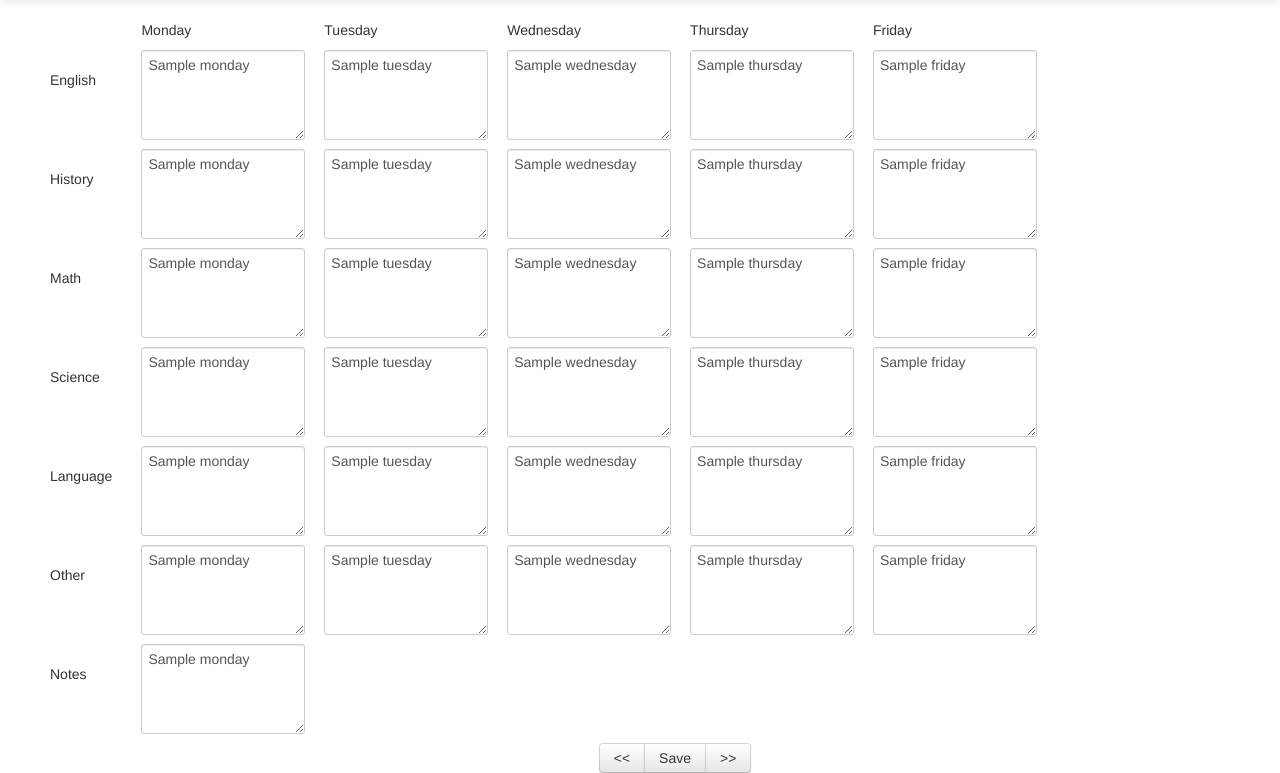
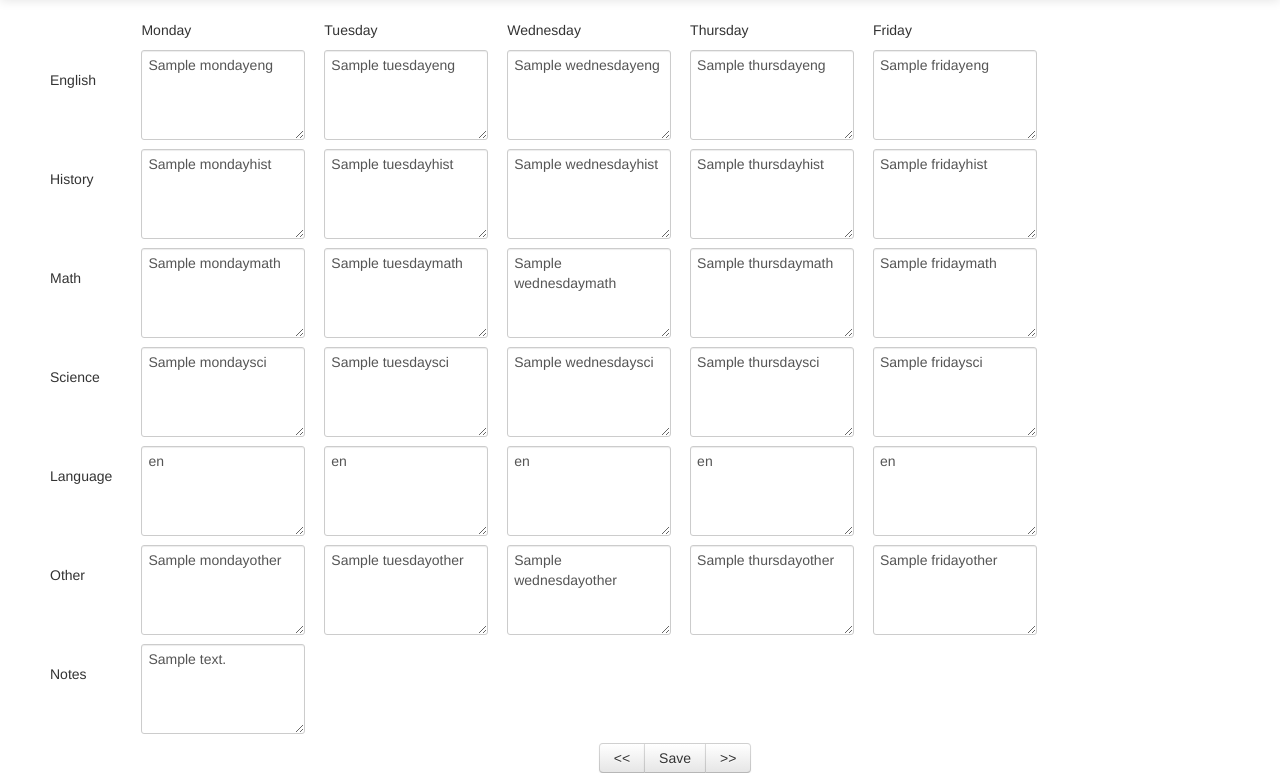
Before and after one commit to davish/Planner, a Python web app: template templates/planbook.html in a window 1280 px wide. Shown: the part 40-813 px from the top of the page. Run offline with Jinja, Linux system fonts and the light colour scheme; the template is opened without the code that fills it: most values are stand-ins (such as "Sample title", 1, 10 or a date in 2020); some libraries are stand-ins or nearby versions.

Commit message:
Other stuff

```diff
--- a/templates/planbook.html
+++ b/templates/planbook.html
@@ -90,60 +90,60 @@
     <div class='row-fluid' id="eng">
 
     <span class="span1"><br>English</span>
-    <span class="span2"><textarea id="mondayeng">{{assignments["eng"]["monday"]}}</textarea> </span>
-    <span class="span2"><textarea id="tuesdayeng">{{assignments["eng"]["tuesday"]}}</textarea> </span>
-    <span class="span2"><textarea id="wednesdayeng">{{assignments["eng"]["wednesday"]}}</textarea> </span>
-    <span class="span2"><textarea id="thursdayeng">{{assignments["eng"]["thursday"]}}</textarea> </span>
-    <span class="span2"><textarea id="fridayeng">{{assignments["eng"]["friday"]}}</textarea> </span>
+    <span class="span2"><textarea id="mondayeng">{{assignments["mondayeng"]}}</textarea> </span>
+    <span class="span2"><textarea id="tuesdayeng">{{assignments["tuesdayeng"]}}</textarea> </span>
+    <span class="span2"><textarea id="wednesdayeng">{{assignments["wednesdayeng"]}}</textarea> </span>
+    <span class="span2"><textarea id="thursdayeng">{{assignments["thursdayeng"]}}</textarea> </span>
+    <span class="span2"><textarea id="fridayeng">{{assignments["fridayeng"]}}</textarea> </span>
     </div>
     <div class='row-fluid' id="hist">
       <span class="span1"><br>History</span>
-    <span class="span2"> <textarea id="mondayhist">{{assignments["hist"]["monday"]}}</textarea> </span>
-    <span class="span2"> <textarea id="tuesdayhist">{{assignments["hist"]["tuesday"]}}</textarea> </span>
-    <span class="span2"> <textarea id="wednesdayhist">{{assignments["hist"]["wednesday"]}}</textarea> </span>
-   <span class="span2"> <textarea id="thursdayhist">{{assignments["hist"]["thursday"]}}</textarea> </span>
-   <span class="span2"> <textarea id="fridayhist">{{assignments["hist"]["friday"]}}</textarea> </span>
+    <span class="span2"> <textarea id="mondayhist">{{assignments["mondayhist"]}}</textarea> </span>
+    <span class="span2"> <textarea id="tuesdayhist">{{assignments["tuesdayhist"]}}</textarea> </span>
+    <span class="span2"> <textarea id="wednesdayhist">{{assignments["wednesdayhist"]}}</textarea> </span>
+   <span class="span2"> <textarea id="thursdayhist">{{assignments["thursdayhist"]}}</textarea> </span>
+   <span class="span2"> <textarea id="fridayhist">{{assignments["fridayhist"]}}</textarea> </span>
     </div>
 
     <div class="row-fluid" id="math">
       <span class="span1"><br>Math</span>
-      <span class="span2"><textarea id="mondaymath">{{assignments["math"]["monday"]}}</textarea> </span>
-      <span class="span2"> <textarea id="tuesdaymath">{{assignments["math"]["tuesday"]}}</textarea> </span>
-      <span class="span2"> <textarea id="wednesdaymath">{{assignments["math"]["wednesday"]}}</textarea> </span>
-      <span class="span2"><textarea id="thursdaymath">{{assignments["math"]["thursday"]}}</textarea> </span>
-      <span class="span2"><textarea id="fridaymath">{{assignments["math"]["friday"]}}</textarea> </span>
+      <span class="span2"><textarea id="mondaymath">{{assignments["mondaymath"]}}</textarea> </span>
+      <span class="span2"> <textarea id="tuesdaymath">{{assignments["tuesdaymath"]}}</textarea> </span>
+      <span class="span2"> <textarea id="wednesdaymath">{{assignments["wednesdaymath"]}}</textarea> </span>
+      <span class="span2"><textarea id="thursdaymath">{{assignments["thursdaymath"]}}</textarea> </span>
+      <span class="span2"><textarea id="fridaymath">{{assignments["fridaymath"]}}</textarea> </span>
     </div>
 
     <div class="row-fluid" id="sci">
       <span class="span1"><br>Science</span>
-      <span class="span2"><textarea id="mondaysci">{{assignments["sci"]["monday"]}}</textarea> </span>
-      <span class="span2"><textarea id="tuesdaysci">{{assignments["sci"]["tuesday"]}}</textarea> </span>
-      <span class="span2"><textarea id="wednesdaysci">{{assignments["sci"]["wednesday"]}}</textarea> </span>
-      <span class="span2"><textarea id="thursdaysci">{{assignments["sci"]["thursday"]}}</textarea> </span>
-      <span class="span2"><textarea id="fridaysci">{{assignments["sci"]["friday"]}}</textarea> </span>
+      <span class="span2"><textarea id="mondaysci">{{assignments["mondaysci"]}}</textarea> </span>
+      <span class="span2"><textarea id="tuesdaysci">{{assignments["tuesdaysci"]}}</textarea> </span>
+      <span class="span2"><textarea id="wednesdaysci">{{assignments["wednesdaysci"]}}</textarea> </span>
+      <span class="span2"><textarea id="thursdaysci">{{assignments["thursdaysci"]}}</textarea> </span>
+      <span class="span2"><textarea id="fridaysci">{{assignments["fridaysci"]}}</textarea> </span>
     </div>
 
     <div class="row-fluid" id="lang">
       <span class="span1"><br>Language</span>
-      <span class="span2"><textarea id="mondaylang">{{assignments["lang"]["monday"]}}</textarea> </span>
-      <span class="span2"><textarea id="tuesdaylang">{{assignments["lang"]["tuesday"]}}</textarea> </span>
-      <span class="span2"><textarea id="wednesdaylang">{{assignments["lang"]["wednesday"]}}</textarea> </span>
-      <span class="span2"><textarea id="thursdaylang">{{assignments["lang"]["thursday"]}}</textarea> </span>
-      <span class="span2"><textarea id="fridaylang">{{assignments["lang"]["friday"]}}</textarea> </span>
+      <span class="span2"><textarea id="mondaylang">{{assignments["mondaylang"]}}</textarea> </span>
+      <span class="span2"><textarea id="tuesdaylang">{{assignments["tuesdaylang"]}}</textarea> </span>
+      <span class="span2"><textarea id="wednesdaylang">{{assignments["wednesdaylang"]}}</textarea> </span>
+      <span class="span2"><textarea id="thursdaylang">{{assignments["thursdaylang"]}}</textarea> </span>
+      <span class="span2"><textarea id="fridaylang">{{assignments["fridaylang"]}}</textarea> </span>
     </div>
 
     <div class="row-fluid" id="other">
       <span class="span1"><br>Other</span>
-      <span class="span2"><textarea id="mondayother">{{assignments["other"]["monday"]}}</textarea> </span>
-      <span class="span2"><textarea id="tuesdayother">{{assignments["other"]["tuesday"]}}</textarea> </span>
-      <span class="span2"><textarea id="wednesdayother">{{assignments["other"]["wednesday"]}}</textarea> </span>
-      <span class="span2"><textarea id="thursdayother">{{assignments["other"]["thursday"]}}</textarea> </span>
-      <span class="span2"><textarea id="fridayother">{{assignments["other"]["friday"]}}</textarea> </span>
+      <span class="span2"><textarea id="mondayother">{{assignments["mondayother"]}}</textarea> </span>
+      <span class="span2"><textarea id="tuesdayother">{{assignments["tuesdayother"]}}</textarea> </span>
+      <span class="span2"><textarea id="wednesdayother">{{assignments["wednesdayother"]}}</textarea> </span>
+      <span class="span2"><textarea id="thursdayother">{{assignments["thursdayother"]}}</textarea> </span>
+      <span class="span2"><textarea id="fridayother">{{assignments["fridayother"]}}</textarea> </span>
     </div>
 
     <div class="row-fluid" id="notes">
       <span class="span1"><br>Notes</span>
-      <span class="span2"> <textarea id="notes">{{assignments["notes"]["monday"]}}</textarea></span>
+      <span class="span2"> <textarea id="notes">{{assignments["notes"]}}</textarea></span>
     </div>
 
 	<div class="row-fluid">
@@ -178,11 +178,13 @@
     <script src="assets/js/bootstrap-typeahead.js"></script>
 
     <script type="text/javascript">
-      $('button#save').click(function() {
 
-    	  var days = {
+              $('#save').click(function() {
 
-      	  'monday': {
+
+                $.ajax({
+                  dataType: "json",
+                  data: { 'monday': {
                           'eng': $('textarea#mondayeng').val(),
                           'hist': $('textarea#mondayhist').val(),
                           'math': $('textarea#mondaymath').val(),
@@ -220,20 +222,19 @@
                           'sci': $('textarea#fridaysci').val(),
                           'lang': $('textarea#fridaylang').val(),
                         }
-    	  };
+                      },
+                  type: "POST",
 
-        $.ajax({
-          dataType: "json",
-          data: days,
                   success: function(data) {
-            $("#eng").find("textarea").each(function() {
+                    $("#assignments").find("textarea").each(function() {
                       $(this).text(data[$(this).attr("id")])
                     });
-          },
+                  }
 
                 });
 
               });
+
     </script>
 
   </body>
```
Also changed, not shown: main.py (+4 -4 lines), assets/js/bootstrap.min.js. Lines whose indentation alone changed are shown as unchanged.
